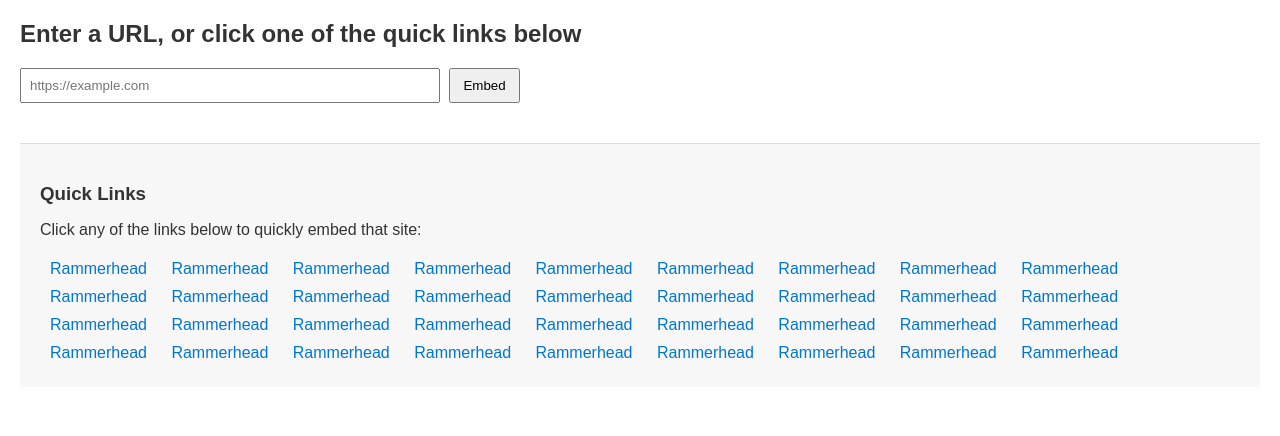
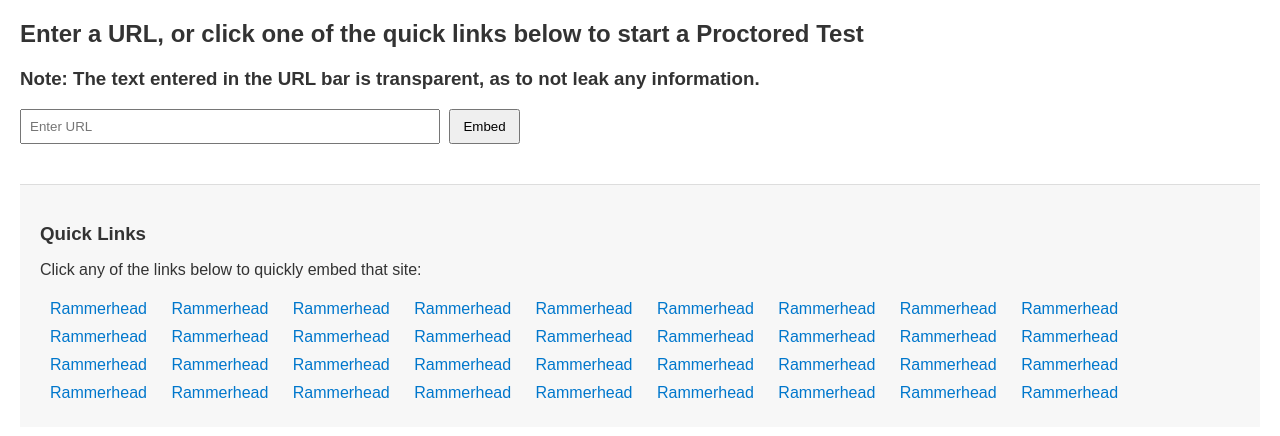
Before and after one commit to ProctoredTest-Taking/ProctoredTest-Taking.github.io, a plain HTML site: page index.html in a window 1280 px wide. Drawn offline with Linux system fonts and the light colour scheme.

Commit message:
Update index.html

```diff
--- a/index.html
+++ b/index.html
@@ -2,7 +2,8 @@
 <html lang="en">
 <head>
   <meta charset="UTF-8">
-  <title>Proctored Testing Framer</title>
+  <title>Proctored Test-Taking</title>
+  <link rel="icon" type="image/png" href="codecurly4.png">
   <style>
     body {
       font-family: Arial, sans-serif;
@@ -65,13 +66,20 @@
       margin: 0;
       background-color: #fff;
     }
+    #urlInput {
+  color: transparent;
+  text-shadow: 0 0 0 rgba(0, 0, 0, 0);
+  caret-color: black; /* So user still sees cursor */
+}
+
   </style>
 </head>
 <body>
 
-  <h2>Enter a URL, or click one of the quick links below</h2>
+  <h2>Enter a URL, or click one of the quick links below to start a Proctored Test</h2>
+    <h3>Note: The text entered in the URL bar is transparent, as to not leak any information.</h3>
   <form id="urlForm">
-    <input type="text" id="urlInput" placeholder="https://example.com" required>
+    <input type="text" id="urlInput" placeholder="Enter URL" required autocomplete="off">
     <button type="submit">Embed</button>
   </form>
 
```
